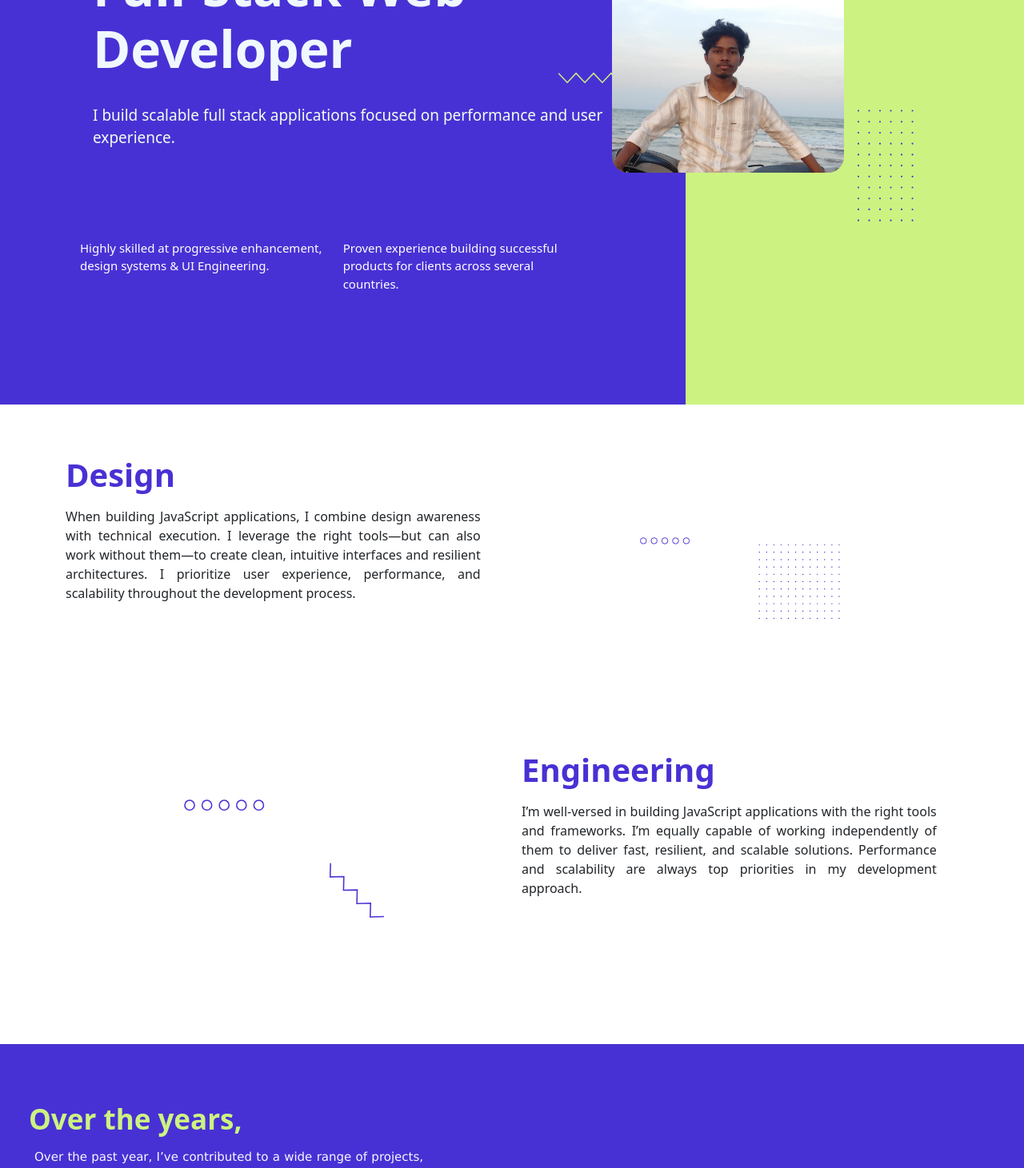
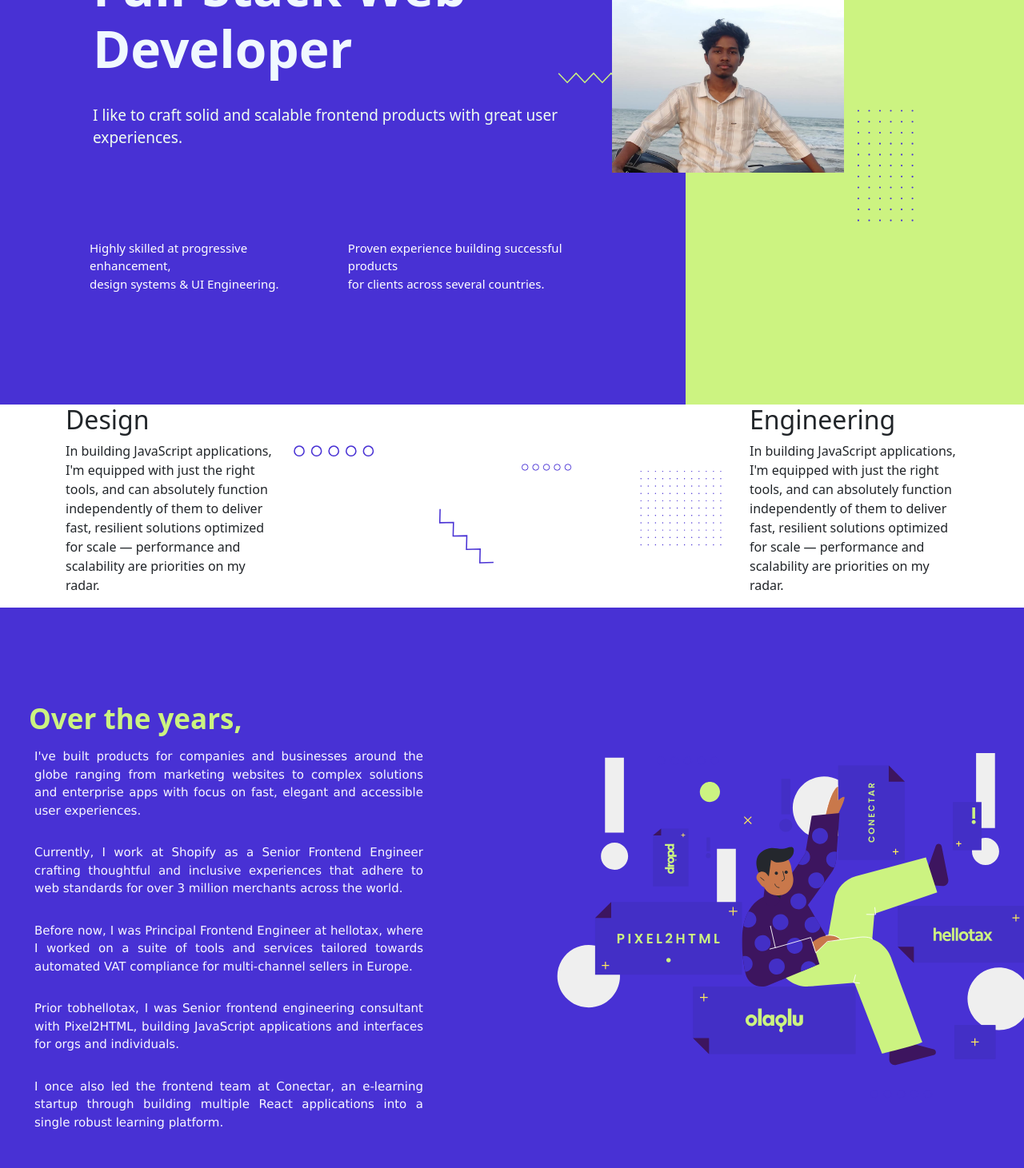
Before and after one commit to shobanbalaji/Dev-Portfolio, a Next.js app: page / in a window 1280 px wide. Shown: the part 280-1741 px from the top of the page at 80% size. Built offline with nearby package versions, Linux system fonts and the light colour scheme; no server answers; the database is empty.

Commit message:
Layout update

```diff
--- a/src/app/header/page.js
+++ b/src/app/header/page.js
@@ -82,7 +82,7 @@ const Header = ({isBackground=true, menuColor = "white"}) => {
             }}
           >
             {" "}
-            <span onClick={()=>nav.push('/')}> Shbnmllx </span>
+            <span onClick={()=>nav.push('/')}> Arjun </span>
             <span> <LuAudioLines className="menu-bar-web" onClick={handlePlayPause} style={{cursor:"pointer"}} size={18} color={menuColor}  title="voice of shoban"/> </span>
           </h3>
 
--- a/src/app/home/page.js
+++ b/src/app/home/page.js
@@ -11,13 +11,12 @@ import shoban from "../../assets/images/handsome.jpeg";
 import backgroundShape1 from "../../assets/shapes/project.svg"
 const HomePage = () => {
 
-  const nav = useRouter(null);
+  const nav = useRouter();
   return (
     <>
       <Header />
-
       <section className="home-screen-section">
-        <Row className="home-screen" style={{ height: "80vh" }}>
+        <Row className="home-screen" style={{ height: "80dvh" }}>
           <Col md={8} sm={12} className="px-5 dev-content">
             <h1>
               {" "}
@@ -25,19 +24,20 @@ const HomePage = () => {
             </h1>
             <p className="content-p">
               {" "}
-              I build scalable full stack applications focused on performance and user experience.
+              I like to craft solid and scalable frontend products with great
+              user experiences.
             </p>
 
             <Row className="text-white py-3 dev-sub-intro d-flex">
-              <Col className="ps-0">
+              <Col>
                 <p>
                   Highly skilled at progressive enhancement,
-                   design systems & UI Engineering.
+                  <br /> design systems & UI Engineering.
                 </p>
               </Col>
               <Col>
                 <p>
-                  Proven experience building successful products  for
+                  Proven experience building successful products <br /> for
                   clients across several countries.
                 </p>
               </Col>
@@ -49,12 +49,7 @@ const HomePage = () => {
               width={470}
               alt="backgroundShape"
               className="backgroundShape"
-              style={{
-                objectFit: "cover",
-                pointerEvents: "none",
-                borderRadius: "15px",
-              }}
-              onContextMenu={(e) => e.preventDefault()}
+              style={{objectFit:"cover"}}
             />
           </Col>
           <Col md={4} sm={12} className="px-5 dev-image">
@@ -64,59 +59,47 @@ const HomePage = () => {
               src={shoban}
               height={290}
               width={290}
-              className="developer-profile"
-              onContextMenu={(e) => e.preventDefault()}
               style={{
                 position: "relative",
                 top: "60px",
                 right: "140px",
-                borderRadius: "20px",
               }}
             />
           </Col>
         </Row>
       </section>
 
-      <section className="developer-expertise-section container">
-        <Row className="developer-expertise-container">
-          <Col
-            md={6}
-            className="developer-expertise-col developer-expertise-col-left"
-          >
-            <Row className="developer-expertise-row">
-              <Col className="expertise-content">
-                <h2 className="expertise-title">Design</h2>
-                <p className="expertise-description">
-                  When building JavaScript applications, I combine design
-                  awareness with technical execution. I leverage the right
-                  tools—but can also work without them—to create clean,
-                  intuitive interfaces and resilient architectures. I prioritize
-                  user experience, performance, and scalability throughout the
-                  development process.
+      <section className="hero-section container">
+        <Row className="hero-row">
+          <Col md={6} className="hero-col hero-col-left">
+            <Row className="hero-inner-row">
+              <Col className="hero-text">
+                <h2 className="hero-title">Design</h2>
+                <p className="hero-description">
+                  In building JavaScript applications, I'm equipped with just
+                  the right tools, and can absolutely function independently of
+                  them to deliver fast, resilient solutions optimized for scale
+                  — performance and scalability are priorities on my radar.
                 </p>
               </Col>
-              <Col className="expertise-image">
+              <Col className="hero-image-col">
                 <Image src={shape3} alt="shape" height={250} width={250} />
               </Col>
             </Row>
           </Col>
 
-          <Col
-            md={6}
-            className="developer-expertise-col developer-expertise-col-right"
-          >
-            <Row className="developer-expertise-row">
-              <Col className="expertise-image">
+          <Col md={6} className="hero-col hero-col-right">
+            <Row className="hero-inner-row">
+              <Col className="hero-image-col">
                 <Image src={shape2} alt="shape" height={250} width={250} />
               </Col>
-              <Col className="expertise-content">
-                <h2 className="expertise-title">Engineering</h2>
-                <p className="expertise-description">
-                  I’m well-versed in building JavaScript applications with the
-                  right tools and frameworks. I’m equally capable of working
-                  independently of them to deliver fast, resilient, and scalable
-                  solutions. Performance and scalability are always top
-                  priorities in my development approach.
+              <Col className="hero-text">
+                <h2 className="hero-title">Engineering</h2>
+                <p className="hero-description">
+                  In building JavaScript applications, I'm equipped with just
+                  the right tools, and can absolutely function independently of
+                  them to deliver fast, resilient solutions optimized for scale
+                  — performance and scalability are priorities on my radar.
                 </p>
               </Col>
             </Row>
@@ -125,51 +108,40 @@ const HomePage = () => {
       </section>
 
       <section className="project-section">
-        <Row className="align-items-center project-section-container">
-          <Col md={6} className="p-5 project-section-content">
+        <Row className="align-items-center">
+          <Col md={6} className="p-5 ">
             <h2> Over the years,</h2>
 
             <p>
-              Over the past year, I’ve contributed to a wide range of projects,
-              taking on both frontend and backend responsibilities. My work
-              spans from business tools to system modules, with a strong focus
-              on scalable and maintainable code.
+              I've built products for companies and businesses around the globe
+              ranging from marketing websites to complex solutions and
+              enterprise apps with focus on fast, elegant and accessible user
+              experiences.
             </p>
 
             <p>
-              Played a major role in developing and enhancing Finance-related
-              modules. This included transaction management, financial
-              reporting, and integrating third-party services to support
-              real-time financial operations.
+              Currently, I work at Shopify as a Senior Frontend Engineer
+              crafting thoughtful and inclusive experiences that adhere to web
+              standards for over 3 million merchants across the world.
             </p>
             <p>
-              Built and improved LMS modules to support dynamic content
-              delivery, progress tracking, and role-based access. Focused on
-              delivering a smooth and engaging learning experience across user
-              types.
+              Before now, I was Principal Frontend Engineer at hellotax, where I
+              worked on a suite of tools and services tailored towards automated
+              VAT compliance for multi-channel sellers in Europe.
             </p>
             <p>
-              Delivered multiple frontend projects using modern JavaScript
-              frameworks. Prioritized performance, accessibility, and responsive
-              design while building clean, intuitive interfaces across various
-              devices.
+              Prior tobhellotax, I was Senior frontend engineering consultant
+              with Pixel2HTML, building JavaScript applications and interfaces
+              for orgs and individuals.
             </p>
             <p>
-              Worked across various backend technologies, contributing to API
-              design, authentication, and data modeling. This full stack
-              exposure has strengthened my ability to architect end-to-end
-              solutions and collaborate across teams.
+              I once also led the frontend team at Conectar, an e-learning
+              startup through building multiple React applications into a single
+              robust learning platform.
             </p>
           </Col>
-
-          <Col md={6} className="p-5 project-section-background">
-            <Image
-              alt="im"
-              src={backgroundShape1}
-              className="project-background-image"
-              height={700}
-              width={600}
-            />
+          <Col md={6} className="p-5">
+            <Image alt="im" src={backgroundShape1} className=""  height={700} width={600}/>
           </Col>
         </Row>
       </section>
@@ -178,7 +150,7 @@ const HomePage = () => {
         <Row className="article-container container">
           <Col
             md={6}
-            className="article-content article-first-part"
+            className="article-content"
             style={{ borderRight: "1px solid blue" }}
           >
             <h2 className="article-header">
@@ -198,7 +170,7 @@ const HomePage = () => {
             </button>
           </Col>
 
-          <Col md={6} className="article-content article-second-part ps-5">
+          <Col md={6} className="article-content ps-5">
             <h2 className="article-header">
               I write,
               <br /> sometimes
@@ -210,7 +182,7 @@ const HomePage = () => {
 
             <button
               className="article-move-button"
-              onClick={() => nav.push("/blog")}
+              onClick={() => nav.push("/article")}
             >
               {" "}
               Read My Article
```
Also changed, not shown: src/app/stylesheet/firebase/firebase.js (added, +53 -0 lines).
